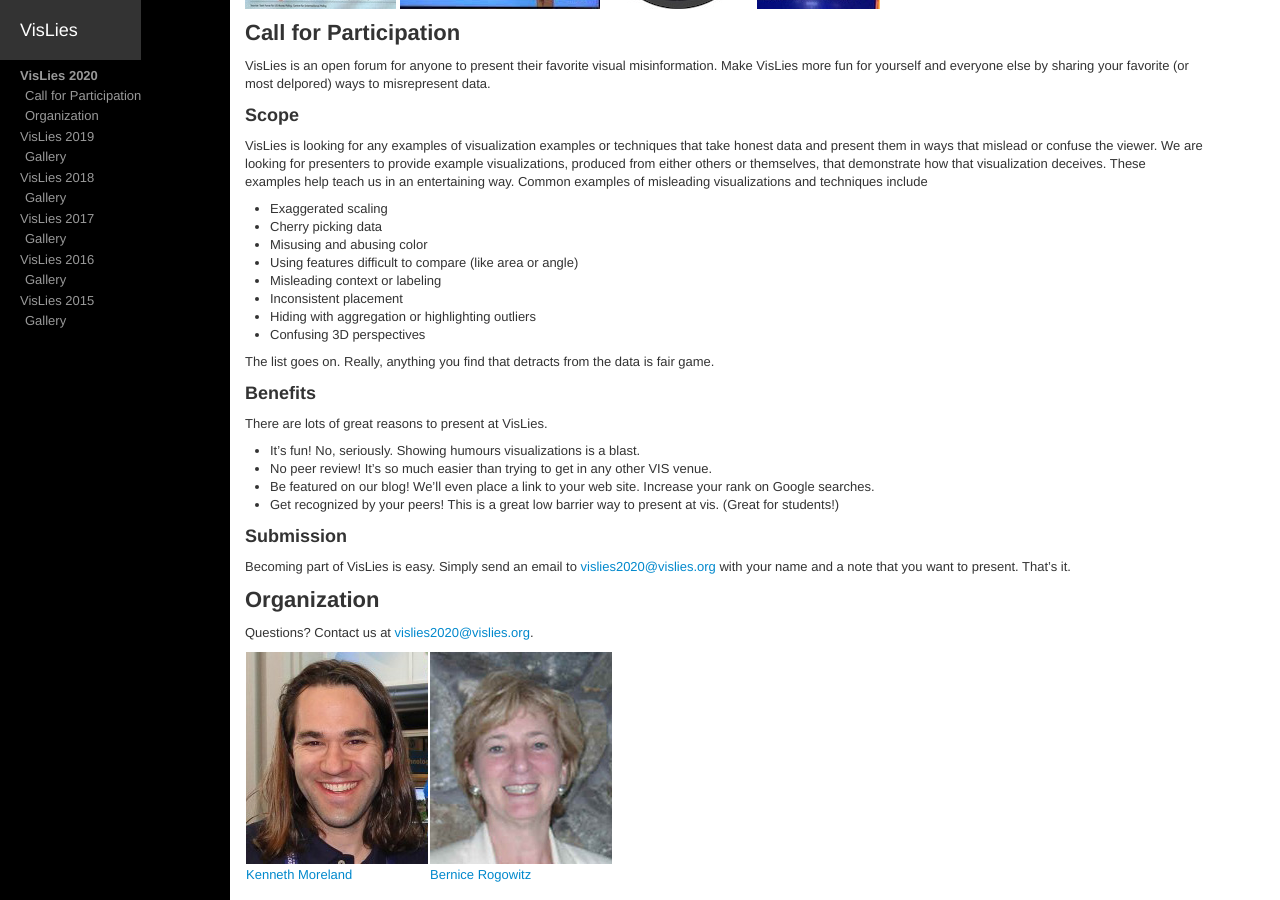
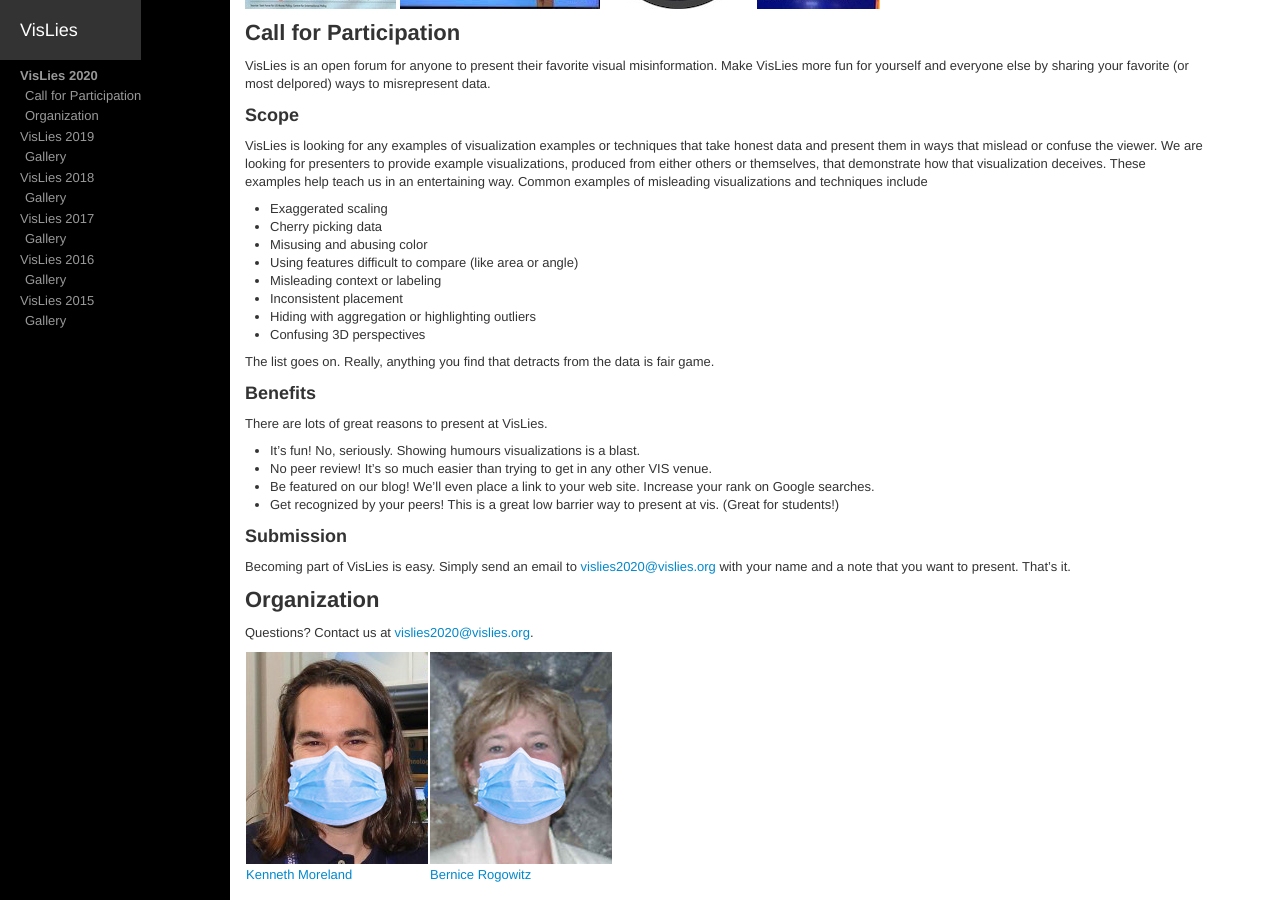
Before and after one commit to vislies/2020, a Jekyll site: the page built from index.md, in a window 1280 px wide and 900 px high, scrolled down 590 px. Built offline with Jekyll 4.4.1, drawn with Linux system fonts in a browser that asks for light colours.

Commit message:
Edited images

```diff
--- a/index.md
+++ b/index.md
@@ -79,5 +79,5 @@ your name and a note that you want to present. That's it.
 Questions? Contact us at
 <a href="mailto:vislies2020@vislies.org">vislies2020@vislies.org</a>.
 
-| ![Kenneth Moreland](images/Ken.jpg) | ![Bernice Rogowitz](images/Bernice.jpg) |
+| ![Kenneth Moreland](images/KenEdited.jpg) | ![Bernice Rogowitz](images/BerniceEdited.jpg) |
 | <a href="http://www.kennethmoreland.com/">Kenneth Moreland</a> | <a href="https://sites.google.com/site/bernicerogowitz/">Bernice Rogowitz</a> |
```
Also changed, not shown: images/BerniceEdited.jpg (added), images/KenEdited.jpg (added).
